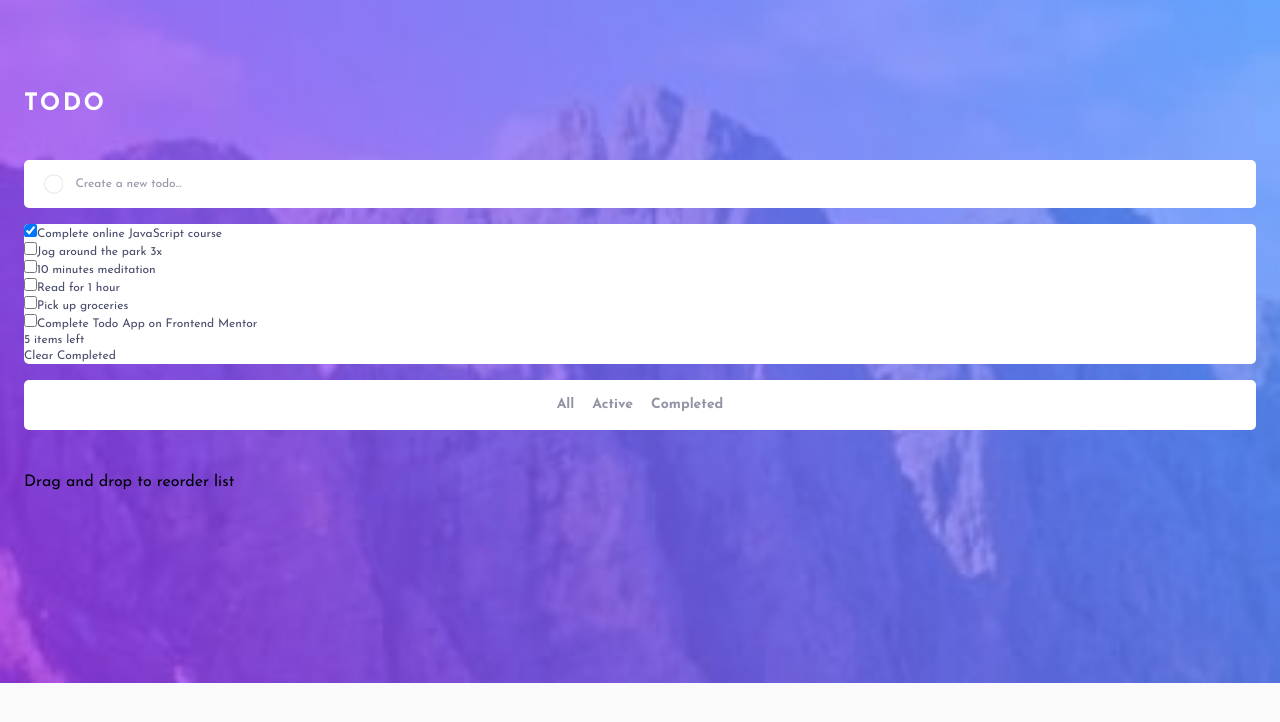
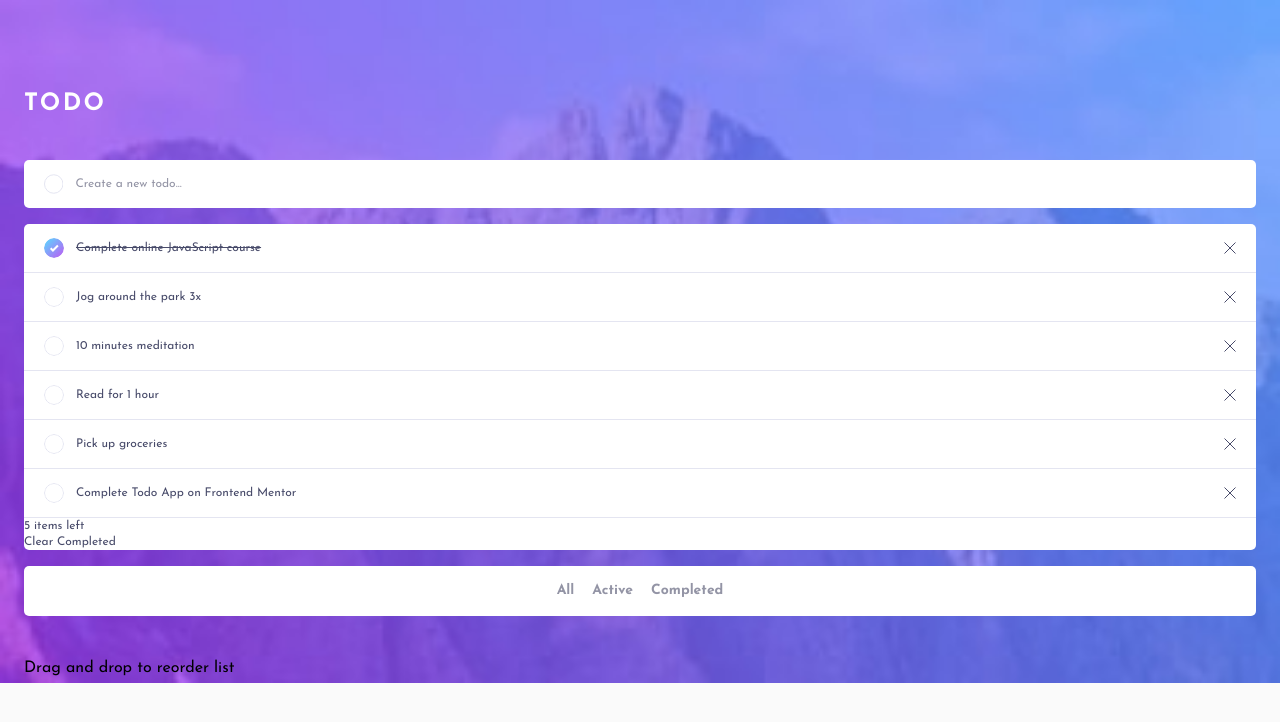
Before and after one commit to joshjavier/todo-app, a React (Vite) app: page / in a window 1280 px wide. Shown: the top 722 px of the page. Built offline with nearby package versions, Linux system fonts and the light colour scheme.

Commit message:
Add markup for todo items

```diff
--- a/src/App.jsx
+++ b/src/App.jsx
@@ -1,5 +1,19 @@
+import SvgSprite from './components/SvgSprite';
+import TodoItem from './components/TodoItem';
+
 function App() {
+  const todoItems = [
+    { text: 'Complete online JavaScript course', isDone: true },
+    { text: 'Jog around the park 3x' },
+    { text: '10 minutes meditation' },
+    { text: 'Read for 1 hour' },
+    { text: 'Pick up groceries' },
+    { text: 'Complete Todo App on Frontend Mentor' },
+  ];
+
   return (
+    <>
+      <SvgSprite />
       <div className="relative px-6 py-12 space-y-10">
         <img
           src="/images/bg-mobile-light.jpg"
@@ -12,62 +26,26 @@ function App() {
         </header>
 
         <div className="space-y-4">
-        <div className="rounded-frame px-5 py-[14px] flex gap-3 focus-within:ring">
-          <svg
-            viewBox="0 0 20 20"
-            className="w-5 h-5 fill-none stroke-2 stroke-very-light-grayish-blue"
-          >
-            <defs>
-              <clipPath id="insideCircleOnly">
-                <circle cx={10} cy={10} r={10} />
-              </clipPath>
-            </defs>
-            <circle cx={10} cy={10} r={10} clipPath="url(#insideCircleOnly)" />
+          <div className="rounded-frame px-5 py-[14px] flex gap-3 items-center focus-within:ring">
+            <svg viewBox="0 0 20 20" width="20" height="20" aria-hidden="true">
+              <use href="#checkboxOutline" />
             </svg>
             <input
               type="text"
               placeholder="Create a new todo..."
+              aria-label="Create a new todo item"
               className="w-full bg-transparent placeholder:text-dark-grayish-blue outline-none"
             />
           </div>
           <div className="rounded-frame">
             <ul>
-            <li>
-              <label>
-                <input type="checkbox" name="todo" checked />
-                Complete online JavaScript course
-              </label>
-            </li>
-            <li>
-              <label>
-                <input type="checkbox" name="todo" />
-                Jog around the park 3x
-              </label>
-            </li>
-            <li>
-              <label>
-                <input type="checkbox" name="todo" />
-                10 minutes meditation
-              </label>
-            </li>
-            <li>
-              <label>
-                <input type="checkbox" name="todo" />
-                Read for 1 hour
-              </label>
-            </li>
-            <li>
-              <label>
-                <input type="checkbox" name="todo" />
-                Pick up groceries
-              </label>
-            </li>
-            <li>
-              <label>
-                <input type="checkbox" name="todo" />
-                Complete Todo App on Frontend Mentor
-              </label>
-            </li>
+              {todoItems.map((todo) => (
+                <TodoItem
+                  key={crypto.randomUUID()}
+                  text={todo.text}
+                  isDone={todo.isDone}
+                />
+              ))}
             </ul>
             <div>
               <p>5 items left</p>
@@ -83,6 +61,7 @@ function App() {
 
         <div>Drag and drop to reorder list</div>
       </div>
+    </>
   );
 }
 
--- /dev/null
+++ b/src/components/CustomCheckbox.css
@@ -0,0 +1,7 @@
+#checkboxOutline {
+  @apply fill-white stroke-very-light-grayish-blue;
+}
+
+input[type='checkbox']:not(:checked) + svg > [href='#checkboxFill'] {
+  opacity: 0;
+}
--- /dev/null
+++ b/src/components/CustomCheckbox.jsx
@@ -0,0 +1,30 @@
+import './CustomCheckbox.css';
+
+function CustomCheckbox({ done, handleChange }) {
+  return (
+    <>
+      <input
+        type="checkbox"
+        checked={done}
+        onChange={handleChange}
+        className="absolute w-5 h-5 opacity-0 peer cursor-pointer"
+      />
+      <svg
+        viewBox="0 0 20 20"
+        width="20"
+        height="20"
+        className="peer-focus-visible:ring rounded-full"
+        aria-hidden="true"
+      >
+        <use href="#checkboxOutline" />
+        <use href="#checkboxFill" />
+        <use
+          href="#checkboxCheckmark"
+          className="fill-none stroke-white stroke-2"
+        />
+      </svg>
+    </>
+  );
+}
+
+export default CustomCheckbox;
--- /dev/null
+++ b/src/components/DeleteButton.jsx
@@ -0,0 +1,11 @@
+function DeleteButton() {
+  return (
+    <button aria-label="Delete todo item">
+      <svg viewBox="0 0 12 12" width="12" height="12" aria-hidden="true">
+        <use href="#cross" />
+      </svg>
+    </button>
+  );
+}
+
+export default DeleteButton;
--- /dev/null
+++ b/src/components/SvgSprite.jsx
@@ -0,0 +1,58 @@
+function SvgSprite() {
+  const hidden = {
+    position: 'absolute',
+    width: 0,
+    height: 0,
+    visibility: 'hidden',
+  };
+
+  return (
+    <svg style={hidden}>
+      <defs>
+        <linearGradient
+          id="checkboxBg"
+          x1="-10"
+          y1="10"
+          x2="10"
+          y2="30"
+          gradientUnits="userSpaceOnUse"
+        >
+          <stop stopColor="#55DDFF" />
+          <stop offset="1" stopColor="#C058F3" />
+        </linearGradient>
+
+        <circle
+          id="checkboxOutline"
+          cx="10"
+          cy="10"
+          r="9.5"
+          fill="white"
+          stroke="black"
+        />
+
+        <circle
+          id="checkboxFill"
+          cx="10"
+          cy="10"
+          r="10"
+          fill="url(#checkboxBg)"
+        />
+
+        <polyline
+          id="checkboxCheckmark"
+          points="6.66675,10.2534 8.91333,12.5 13.9133,7.5"
+          fill="none"
+          stroke="white"
+          strokeWidth="2"
+        />
+
+        <symbol id="cross" fill="none" stroke="currentColor">
+          <line x1="0.5" y1="0.5" x2="11.5" y2="11.5" />
+          <line x1="0.5" y1="11.5" x2="11.5" y2="0.5" />
+        </symbol>
+      </defs>
+    </svg>
+  );
+}
+
+export default SvgSprite;
--- /dev/null
+++ b/src/components/TodoItem.jsx
@@ -0,0 +1,21 @@
+import { useState } from 'react';
+import CustomCheckbox from './CustomCheckbox';
+import DeleteButton from './DeleteButton';
+
+function TodoItem({ text, isDone = false }) {
+  const [done, setDone] = useState(isDone);
+
+  const handleChange = ({ target }) => setDone(target.checked);
+
+  return (
+    <li className="flex justify-between gap-3 px-5 py-[14px] border-b border-very-light-grayish-blue">
+      <label className="flex items-center gap-3">
+        <CustomCheckbox done={done} handleChange={handleChange} />
+        <span className="peer-checked:line-through">{text}</span>
+      </label>
+      <DeleteButton />
+    </li>
+  );
+}
+
+export default TodoItem;
```
Also changed, not shown: .eslintrc.cjs. Lines whose indentation alone changed are shown as unchanged.
